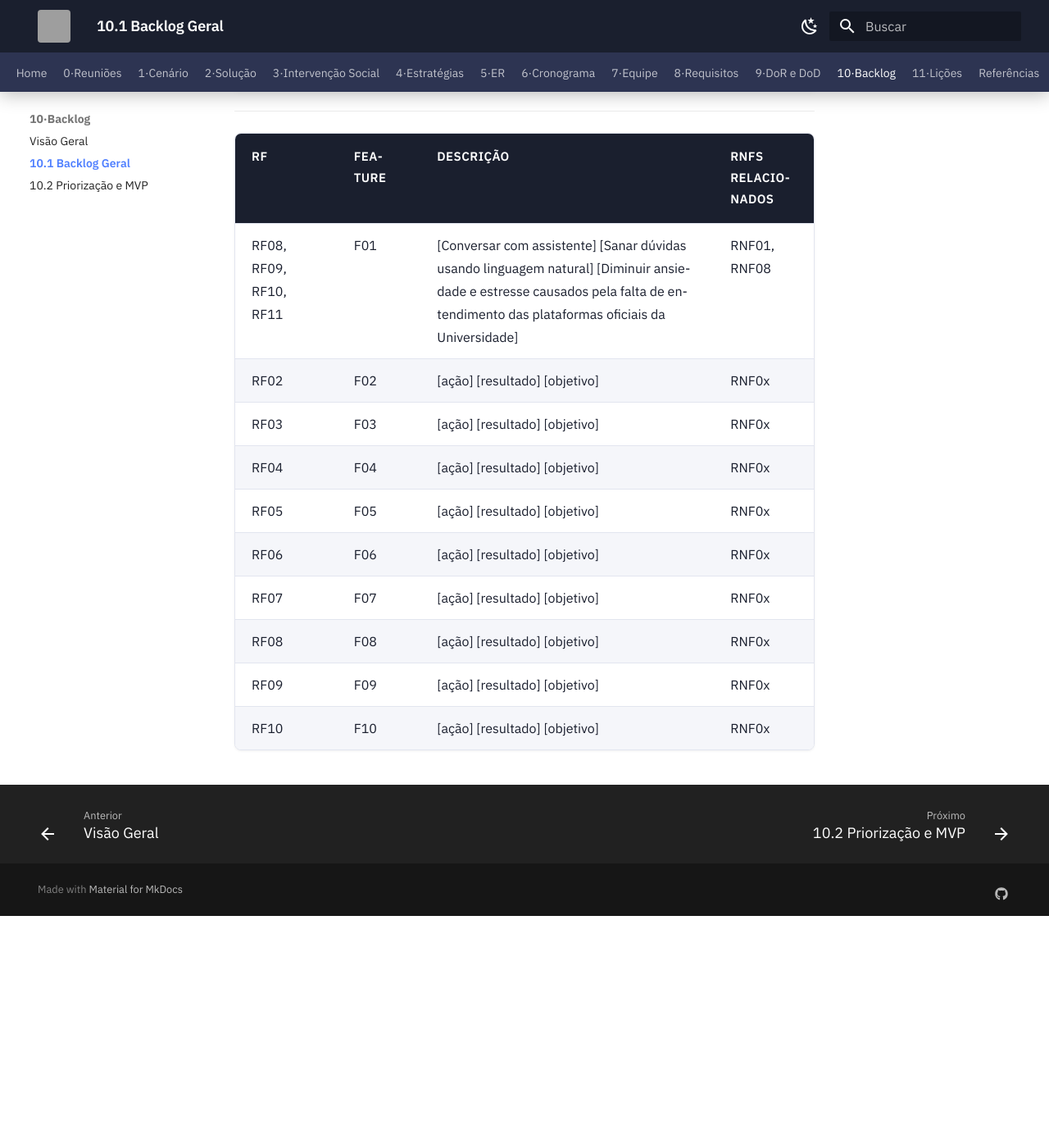
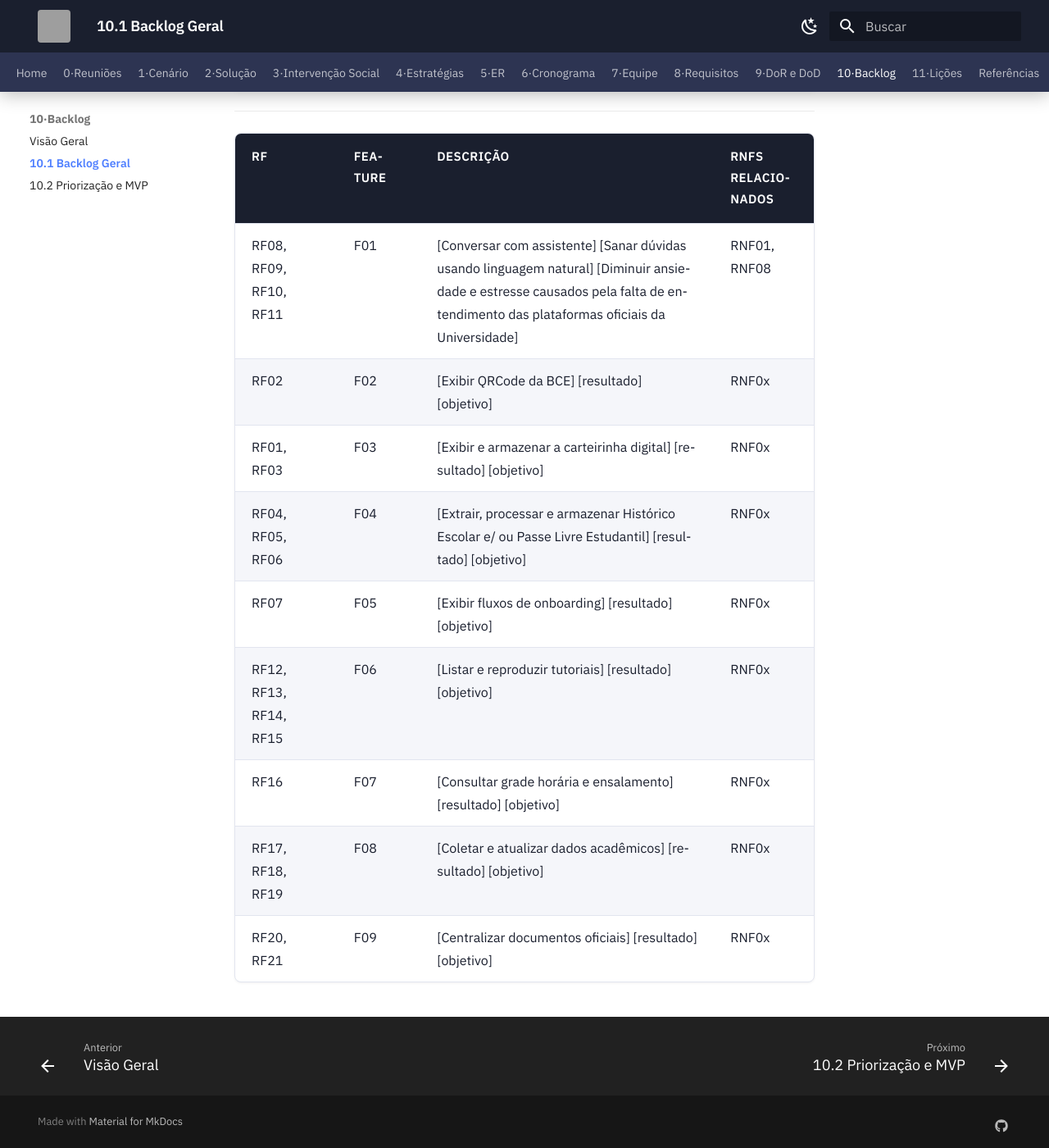
Before and after one commit to mdsreq-fga-unb/REQ-2026.1-T02-UnB-App, an MkDocs documentation site: the page built from docs/10-backlog/backlog-geral.md, in a window 1280 px wide and 1400 px high, scrolled down 392 px. Shown: the whole window at 82% size. Built offline with MkDocs 1.6.1 and Material for MkDocs 9.7.7, drawn with Linux system fonts in a browser that asks for light colours; before the commit the page ends 1509 px from its top, so only the background shows below that; grey boxes are pictures that could not be loaded.

Commit message:
fix(docs): atualiza descrição das funcionalidades no backlog geral

```diff
--- a/docs/10-backlog/backlog-geral.md
+++ b/docs/10-backlog/backlog-geral.md
@@ -10,12 +10,11 @@
 | RF | Feature | Descrição | RNFs relacionados |
 |----|-----------|-----------|-------------------|
 | RF08, RF09, RF10, RF11 | F01 | [Conversar com assistente] [Sanar dúvidas usando linguagem natural] [Diminuir ansiedade e estresse causados pela falta de entendimento das plataformas oficiais da Universidade] | RNF01, RNF08 |
-| RF02 | F02 | [ação] [resultado] [objetivo] | RNF0x |
-| RF03 | F03 | [ação] [resultado] [objetivo] | RNF0x |
-| RF04 | F04 | [ação] [resultado] [objetivo] | RNF0x |
-| RF05 | F05 | [ação] [resultado] [objetivo] | RNF0x |
-| RF06 | F06 | [ação] [resultado] [objetivo] | RNF0x |
-| RF07 | F07 | [ação] [resultado] [objetivo] | RNF0x |
-| RF08 | F08 | [ação] [resultado] [objetivo] | RNF0x |
-| RF09 | F09 | [ação] [resultado] [objetivo] | RNF0x |
-| RF10 | F10 | [ação] [resultado] [objetivo] | RNF0x |
+| RF02 | F02 | [Exibir QRCode da BCE] [resultado] [objetivo] | RNF0x |
+| RF01, RF03 | F03 | [Exibir e armazenar a carteirinha digital] [resultado] [objetivo] | RNF0x |
+| RF04, RF05, RF06 | F04 | [Extrair, processar e armazenar Histórico Escolar e/ ou Passe Livre Estudantil] [resultado] [objetivo] | RNF0x |
+| RF07 | F05 | [Exibir fluxos de onboarding] [resultado] [objetivo] | RNF0x |
+| RF12, RF13, RF14, RF15 | F06 | [Listar e reproduzir tutoriais] [resultado] [objetivo] | RNF0x |
+| RF16 | F07 | [Consultar grade horária e ensalamento] [resultado] [objetivo] | RNF0x |
+| RF17, RF18, RF19 | F08 | [Coletar e atualizar dados acadêmicos] [resultado] [objetivo] | RNF0x |
+| RF20, RF21 | F09 | [Centralizar documentos oficiais] [resultado] [objetivo] | RNF0x |
```
